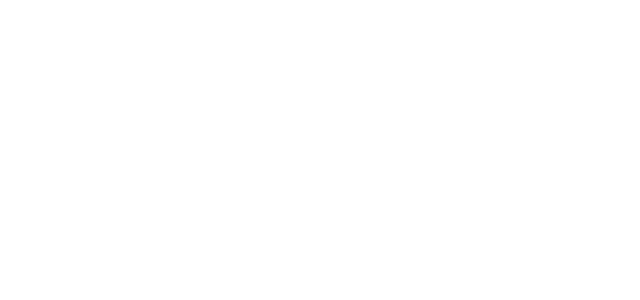
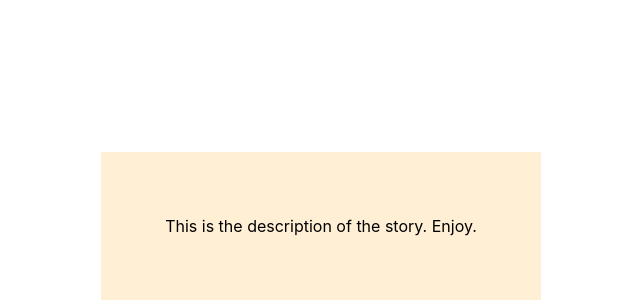
Before and after one commit to lalalilo/lalihero, a React (Create React App) app: page /introduction in a window 1280 px wide. Shown: the part 500-800 px from the top of the page, without its empty margins (319-959 px from the left). Built offline with nearby package versions, Linux system fonts and the light colour scheme.

Commit message:
added story introduction page

```diff
--- a/package.json
+++ b/package.json
@@ -8,6 +8,7 @@
     "@types/react": "16.8.20",
     "@types/react-dom": "16.8.4",
     "@types/react-router-dom": "^4.3.4",
+    "@types/styled-components": "^4.1.16",
     "react": "^16.8.6",
     "react-dom": "^16.8.6",
     "react-router": "^5.0.1",
--- a/src/App.tsx
+++ b/src/App.tsx
@@ -1,11 +1,24 @@
 import React from "react";
-import { BrowserRouter as Router, Route } from "react-router-dom";
+import { BrowserRouter as Router, Route, Switch } from "react-router-dom";
 import { HomePage } from "./Home";
+import { StoryIntroduction } from "./StoryIntroduction";
 
 function AppRouter() {
   return (
     <Router>
-      <Route path="/" exact component={HomePage} />
+      <Switch>
+        <Route path="/" exact component={HomePage} />
+        <Route
+          path="/introduction"
+          render={props => (
+            <StoryIntroduction
+              {...props}
+              text="This is the description of the story. Enjoy."
+            />
+          )}
+        />
+        <Route component={HomePage} />
+      </Switch>
     </Router>
   );
 }
--- /dev/null
+++ b/src/StoryIntroduction.tsx
@@ -0,0 +1,31 @@
+import React from "react";
+import styled from "styled-components";
+
+interface StoryIntroductionProps {
+  text: string;
+}
+
+export const StoryIntroduction: React.FC<StoryIntroductionProps> = props => {
+  return (
+    <Wrapper>
+      <Content>{props.text}</Content>
+    </Wrapper>
+  );
+};
+
+const Content = styled.div`
+  position: absolute;
+  bottom: 0;
+  background: papayawhip;
+  padding: 4em;
+`;
+
+const Wrapper = styled.section`
+  width: 100%;
+  height: 100%;
+  display: flex;
+  flex-direction: column;
+  justify-content: center;
+  align-items: center;
+  position: relative;
+`;
--- a/src/index.css
+++ b/src/index.css
@@ -1,13 +1,14 @@
 body {
   margin: 0;
-  font-family: -apple-system, BlinkMacSystemFont, 'Segoe UI', 'Roboto', 'Oxygen',
-    'Ubuntu', 'Cantarell', 'Fira Sans', 'Droid Sans', 'Helvetica Neue',
+  font-family: -apple-system, BlinkMacSystemFont, "Segoe UI", "Roboto", "Oxygen",
+    "Ubuntu", "Cantarell", "Fira Sans", "Droid Sans", "Helvetica Neue",
     sans-serif;
   -webkit-font-smoothing: antialiased;
   -moz-osx-font-smoothing: grayscale;
 }
 
-code {
-  font-family: source-code-pro, Menlo, Monaco, Consolas, 'Courier New',
-    monospace;
+html,
+body,
+#root {
+  height: 100%;
 }
```
Also changed, not shown: 1 other file (tests, documents, lock files or other folders).
